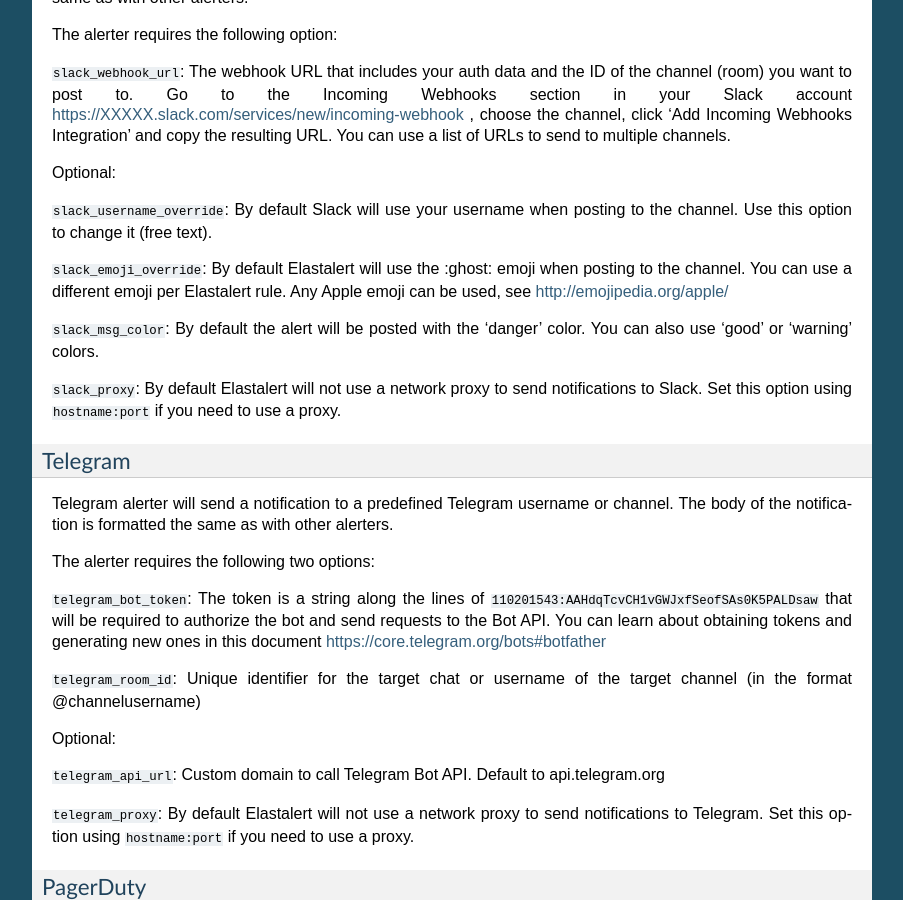
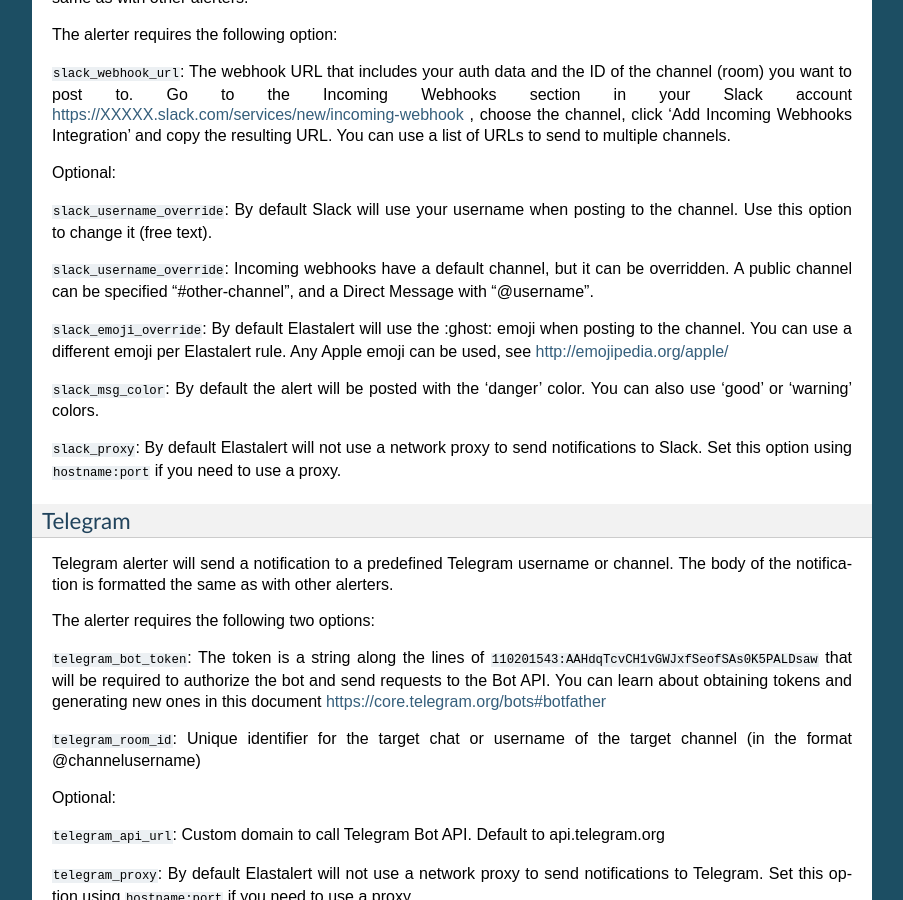
Before and after one commit to Yelp/elastalert, a Sphinx documentation site: the page built from docs/source/ruletypes.rst, in a window 1280 px wide and 900 px high, scrolled down 22966 px. Shown: the whole window, without its empty margins (198-1101 px from the left). Built offline with Sphinx 7.4.7, drawn with Linux system fonts in a browser that asks for light colours.

Commit message:
Update docs

```diff
--- a/docs/source/ruletypes.rst
+++ b/docs/source/ruletypes.rst
@@ -1188,6 +1188,8 @@
 
 ``slack_username_override``: By default Slack will use your username when posting to the channel. Use this option to change it (free text).
 
+``slack_username_override``: Incoming webhooks have a default channel, but it can be overridden. A public channel can be specified "#other-channel", and a Direct Message with "@username".
+
 ``slack_emoji_override``: By default Elastalert will use the :ghost: emoji when posting to the channel. You can use a different emoji per
 Elastalert rule. Any Apple emoji can be used, see http://emojipedia.org/apple/
 
```
